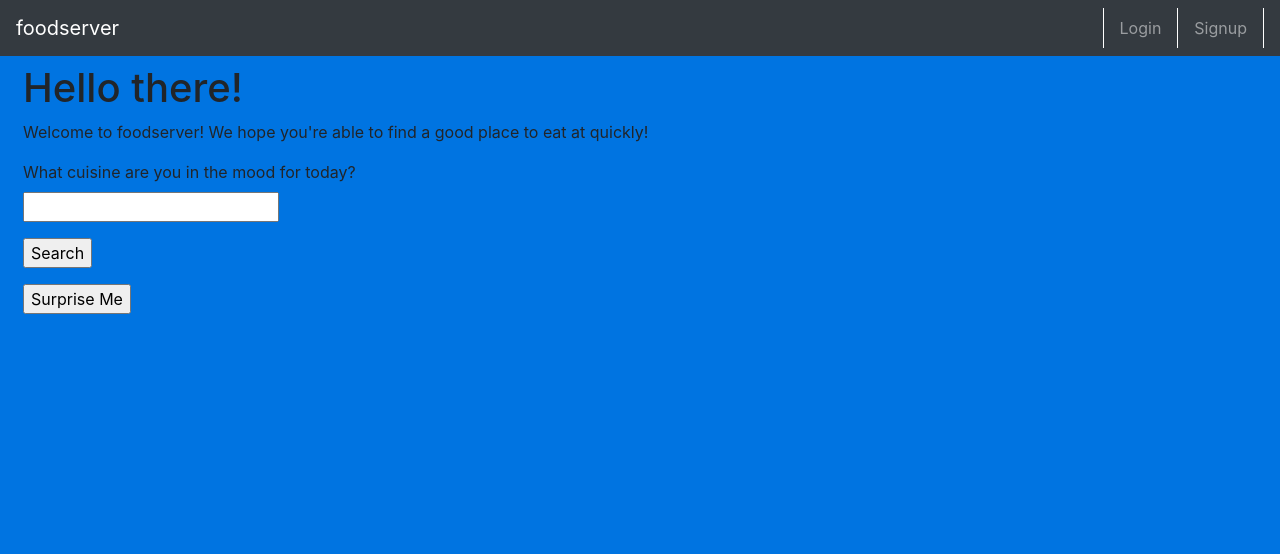
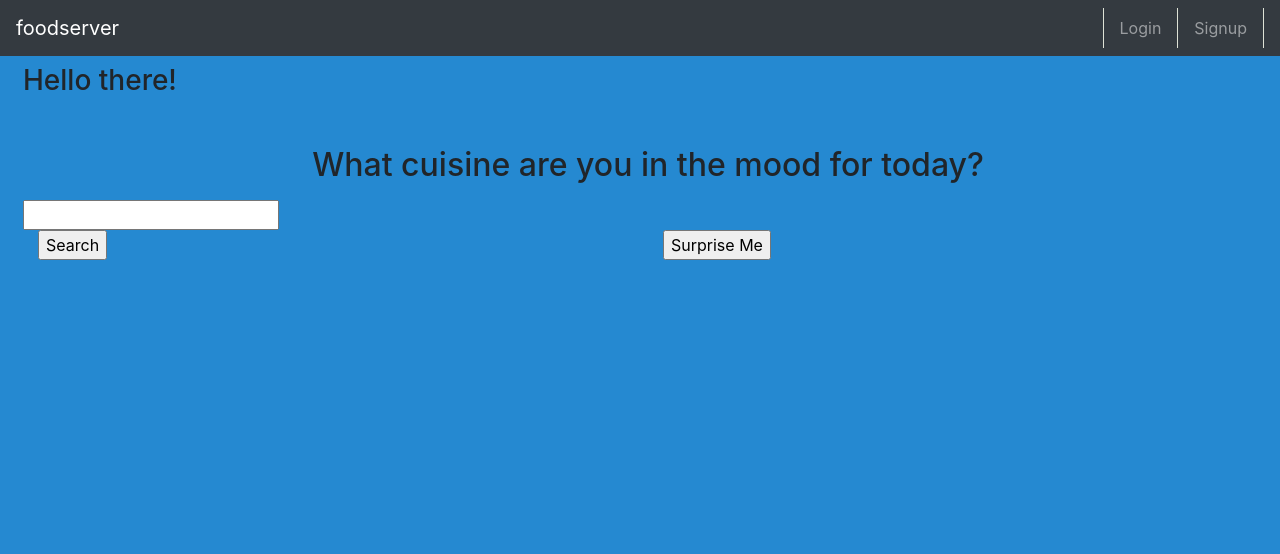
Before and after one commit to prajjwolmondal/food-server, a Flask app: page / in a window 1280 px wide. Shown: the top 554 px of the page. Run offline with Flask 2, Linux system fonts and the light colour scheme; some libraries are stand-ins or nearby versions.

Commit message:
visual changes done

```diff
--- a/app/data_sources/routes.py
+++ b/app/data_sources/routes.py
@@ -4,6 +4,7 @@ from flask import session, render_template, request
 from random import randrange
 
 import time
+import json
 
 @data_sources_blueprint.route('/googleplaces')
 def get_restaurant_from_google():
@@ -45,3 +46,7 @@ def surprise_me():
     search_results = utils.find_using_google(cuisine_choice, user_lat_long)
     restaurant_list = search_results['resultList']
     return render_template('search/results.html', restaurant_list=restaurant_list, cuisine=cuisine_choice)
+
+@data_sources_blueprint.route('/getlatlongfrompostalcode/<postal_code>')
+def convert_postal_code_to_latlong(postal_code):
+    return ({'latLong': utils.convert_postal_code_to_latlong(postal_code)})
--- a/app/static/base.css
+++ b/app/static/base.css
@@ -1,5 +1,5 @@
 body {
-    background-color: #0074E1;
+    background-color: #2589D1;
 }
 
 a:link{
@@ -18,9 +18,13 @@ footer{
 }
 
 .navbar-nav>li{
-    border-right: 1px solid white;
+    border-right: 1px solid #DEE2D6;
 }
 
 #leftmostnavitem{
-    border-left: 1px solid white;
+    border-left: 1px solid #DEE2D6;
 }
+
+#mapid{
+    height: 250px;
+}
--- a/app/templates/base.html
+++ b/app/templates/base.html
@@ -6,6 +6,26 @@
         <link rel="stylesheet" href="{{url_for('static', filename='base.css')}}">
         <meta name="viewport" content="width=device-width, initial-scale=1, shrink-to-fit=no">
         <meta charset="utf-8">
+        <script src="https://ajax.googleapis.com/ajax/libs/jquery/3.4.1/jquery.min.js"></script>
+
+        <!-- leafletjs -->
+        <link rel="stylesheet" href="https://unpkg.com/leaflet@1.6.0/dist/leaflet.css"
+        integrity="sha512-xwE/Az9zrjBIphAcBb3F6JVqxf46+CDLwfLMHloNu6KEQCAWi6HcDUbeOfBIptF7tcCzusKFjFw2yuvEpDL9wQ=="
+        crossorigin=""/>
+        <script src="https://unpkg.com/leaflet@1.6.0/dist/leaflet.js"
+        integrity="sha512-gZwIG9x3wUXg2hdXF6+rVkLF/0Vi9U8D2Ntg4Ga5I5BZpVkVxlJWbSQtXPSiUTtC0TjtGOmxa1AJPuV0CPthew=="
+        crossorigin=""></script>
+
+        <script src="https://code.jquery.com/jquery-3.4.1.slim.min.js" integrity="sha384-J6qa4849blE2+poT4WnyKhv5vZF5SrPo0iEjwBvKU7imGFAV0wwj1yYfoRSJoZ+n" crossorigin="anonymous"></script>
+        <script src="https://cdn.jsdelivr.net/npm/popper.js@1.16.0/dist/umd/popper.min.js" integrity="sha384-Q6E9RHvbIyZFJoft+2mJbHaEWldlvI9IOYy5n3zV9zzTtmI3UksdQRVvoxMfooAo" crossorigin="anonymous"></script>
+        <script src="https://stackpath.bootstrapcdn.com/bootstrap/4.4.1/js/bootstrap.min.js" integrity="sha384-wfSDF2E50Y2D1uUdj0O3uMBJnjuUD4Ih7YwaYd1iqfktj0Uod8GCExl3Og8ifwB6" crossorigin="anonymous"></script>
+
+        <!-- bootstrap-select -->
+        <link rel="stylesheet" href="https://cdn.jsdelivr.net/npm/bootstrap-select@1.13.9/dist/css/bootstrap-select.min.css" />
+        <script src="https://cdn.jsdelivr.net/npm/bootstrap-select@1.13.9/dist/js/bootstrap-select.min.js"></script>
+
+        <!-- Axios -->
+        <script src="https://unpkg.com/axios/dist/axios.min.js"></script>
     </head>
     <body>
         <nav class="navbar navbar-expand-md navbar-dark bg-dark">
@@ -33,32 +53,13 @@
                     </ul>
             </div>
         </nav>
-
         <div class="container-fluid m-2">
-            <!-- get_flashed_messages()  returns a list of all the messages that have been registered with flash() -->
-            <!-- Once flash messages are requested once through get_flashed_messages() they are removed from the message list -->
-            {% with messages = get_flashed_messages() %}
-            {% if messages %}
-            <ul>
-                {% for message in messages %}
-                <li>{{ message }}</li>
-                {% endfor %}
-            </ul>
-            {% endif %}
-            {% endwith %}
-
             {% block content %}{% endblock %}
-
-            <div class="footer fixed-bottom">
-                <hr>
-                <a href="https://twitter.com/TwitterDev?ref_src=twsrc%5Etfw" class="twitter-follow-button" data-show-count="false">Follow @TwitterDev</a><script async src="https://platform.twitter.com/widgets.js" charset="utf-8"></script>
-                <a href="https://github.com/theposter/food-server"><img src="{{url_for('static', filename='github_mark.png')}}" title="Github repo for site" height="auto" width="40px"/> </a>
-            </div>
-
-
         </div>
-        <script src="https://code.jquery.com/jquery-3.4.1.slim.min.js" integrity="sha384-J6qa4849blE2+poT4WnyKhv5vZF5SrPo0iEjwBvKU7imGFAV0wwj1yYfoRSJoZ+n" crossorigin="anonymous"></script>
-        <script src="https://cdn.jsdelivr.net/npm/popper.js@1.16.0/dist/umd/popper.min.js" integrity="sha384-Q6E9RHvbIyZFJoft+2mJbHaEWldlvI9IOYy5n3zV9zzTtmI3UksdQRVvoxMfooAo" crossorigin="anonymous"></script>
-        <script src="https://stackpath.bootstrapcdn.com/bootstrap/4.4.1/js/bootstrap.min.js" integrity="sha384-wfSDF2E50Y2D1uUdj0O3uMBJnjuUD4Ih7YwaYd1iqfktj0Uod8GCExl3Og8ifwB6" crossorigin="anonymous"></script>
+        <div class="footer fixed-bottom">
+            <hr>
+            <a href="https://twitter.com/TwitterDev?ref_src=twsrc%5Etfw" class="twitter-follow-button" data-show-count="false">Follow @TwitterDev</a><script async src="https://platform.twitter.com/widgets.js" charset="utf-8"></script>
+            <a href="https://github.com/theposter/food-server"><img src="{{url_for('static', filename='github_mark.png')}}" title="Github repo for site" height="auto" width="40px"/> </a>
+        </div>
     </body>
 </html>
--- a/app/templates/index.html
+++ b/app/templates/index.html
@@ -2,23 +2,36 @@
 
 {% block content %}
     {% if current_user.is_anonymous %}
-    <h1>Hello there!</h1>
+    <h3>Hello there!</h3>
     {% else %}
-    <h1>Hello {{ current_user.username }}!</h1>
+    <h3>Hello {{ current_user.username }}!</h3>
     {% endif %}
-    <p> Welcome to foodserver! We hope you're able to find a good place to eat at quickly!</p>
+    <div class="container-fluid mt-5">
+        <div class="row">
+            <div class="col-md-12">
+                <h2 class="text-center">{{ form.search_query.label }}</h2>
+            </div>
+          </div>
         <form action="{{ url_for('main_blueprint.index') }}" method="post" novalidate>
             {{ form.hidden_tag() }}
-        <p>
-            {{ form.search_query.label }}<br>
+            <div class="row">
+                <div class="col-xs-12">
                     {{ form.search_query(size=20) }}
                     {% for error in form.search_query.errors %}
                     <span style="color:red;">{{ error }}</span>
                     {% endfor %}
-        </p>
-        <p>{{ form.submit() }}</p>
-    </form>
+                </div>
+            </div>
+            <div class="row">
+                <div class="col-xs-12 col-md-6">
+                    {{ form.submit() }}
+                </div>
+                <div class="col-md-6">
                     <form action="{{ url_for('main_blueprint.surprise') }}" method="post" novalidate>
                         {{ surprise_form.surpise_me_button() }}
                     </form>
+                </div>
+            </div>
+        </form>
+    </div>
 {% endblock %}
```
Also changed, not shown: app/static/map.js (added, +30 -0 lines), app/templates/user_profile/additional_info.html (+16 -2 lines), README.md. Lines whose indentation alone changed are shown as unchanged.
